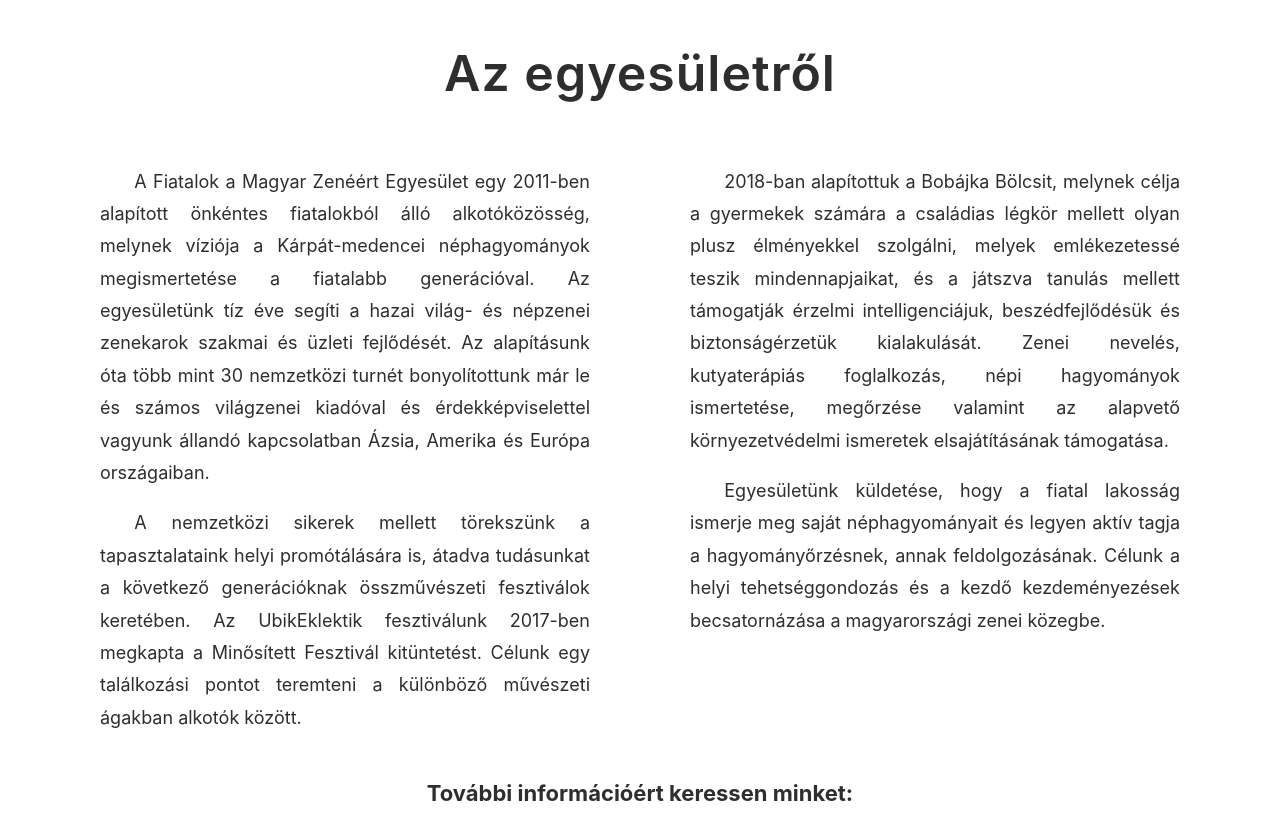
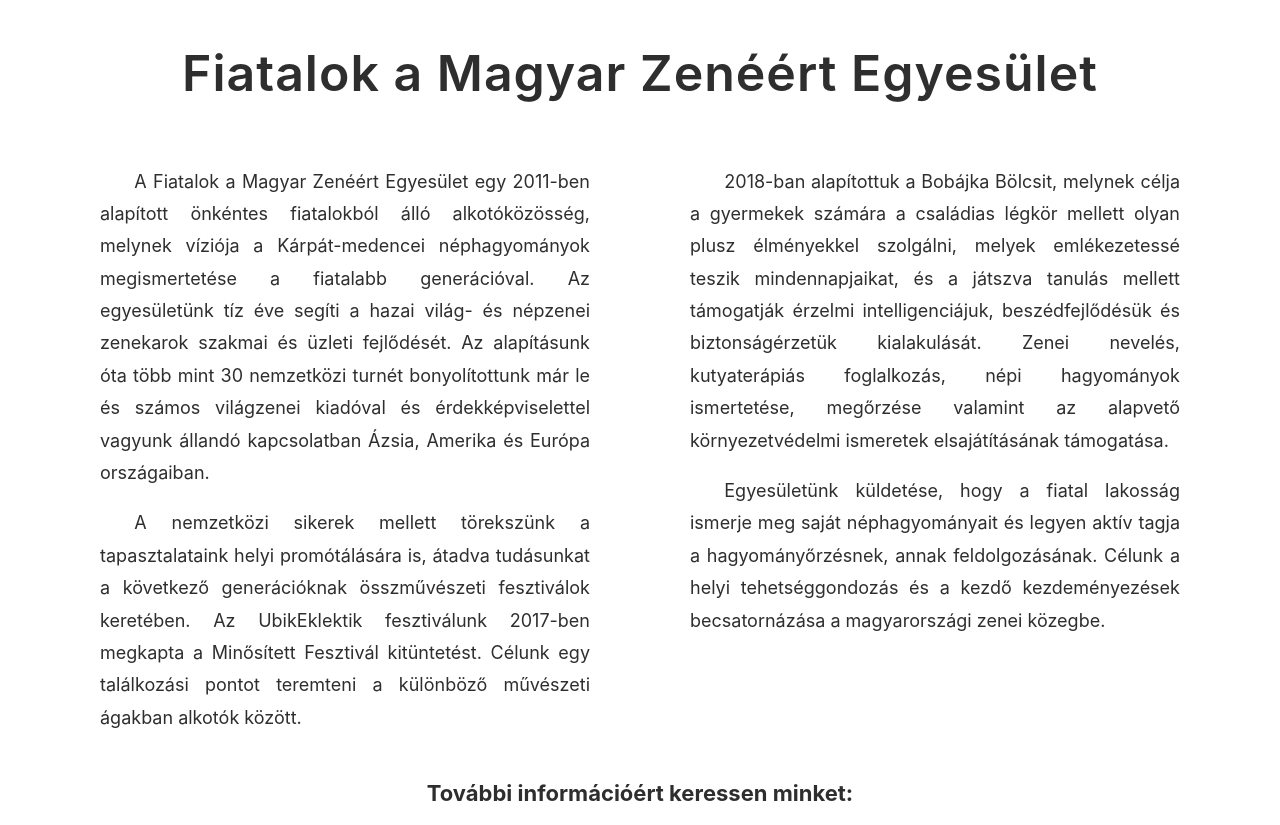
Before and after one commit to P-Compote/fmz, a Gatsby site: page / in a window 1280 px wide. Shown: the part 1050-1875 px from the top of the page. Built offline with nearby package versions, Linux system fonts and the light colour scheme; Gatsby itself is replaced by a stand-in of ours.

Commit message:
h1 tag legyen seo barat

```diff
--- a/src/pages/index.js
+++ b/src/pages/index.js
@@ -95,12 +95,12 @@ export const ImageLinkContainer = styled.div`
 export default function Home({ data }) {
   return (
     <>
-      <SEO title={`Főoldal`} />
+      <SEO title={`Fiatalok a Magyar Zenéért Egyesület`} />
       <div>
         <Img fluid={data.hero.childImageSharp.fluid} />
       </div>
       <ContainerStyles>
-        <h1>Az egyesületről</h1>
+        <h1>Fiatalok a Magyar Zenéért Egyesület</h1>
         <TextBox>
           <div>
             <p>
```
